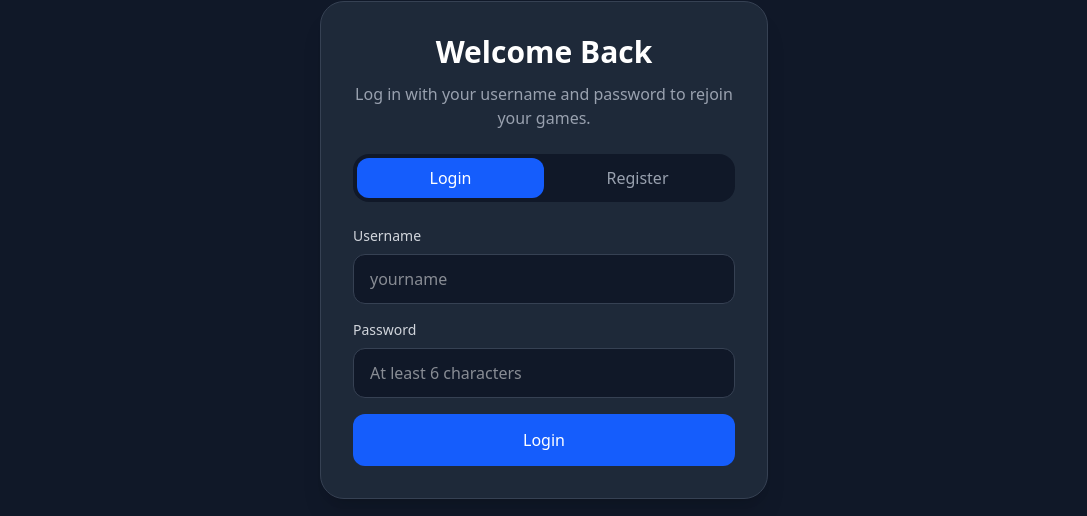
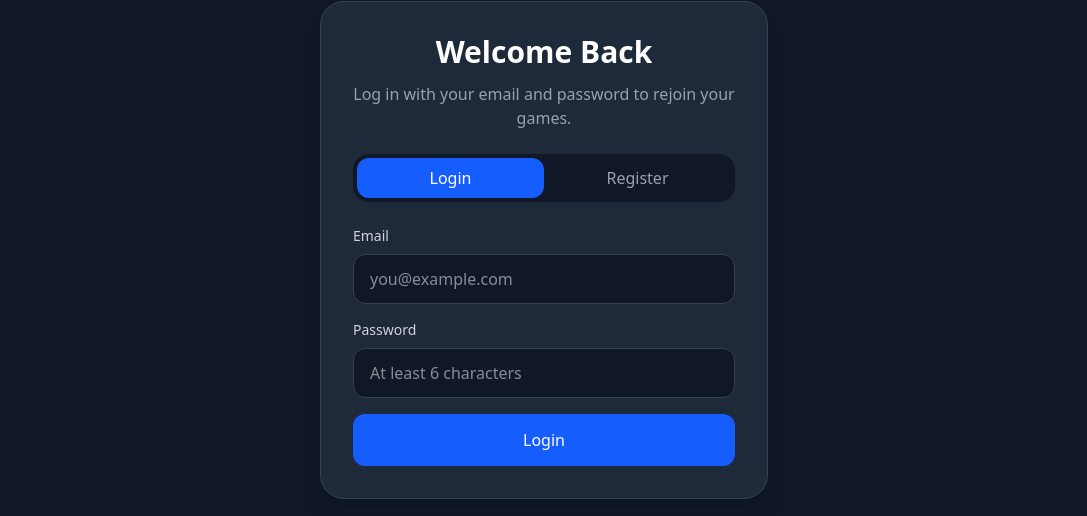
Before and after one commit to Iftekhar-Mahi/2_player_online_game, a React (Vite) app: page /login in a window 1280 px wide. Shown: the part 182-698 px from the top of the page, without its empty margins (96-1183 px from the left). Built offline with nearby package versions, Linux system fonts and the light colour scheme.

Commit message:
added email again

```diff
--- a/src/components/auth/LoginPage.jsx
+++ b/src/components/auth/LoginPage.jsx
@@ -7,6 +7,7 @@ export default function LoginPage() {
   const [mode, setMode] = useState('login');
   const [form, setForm] = useState({
     username: '',
+    email: '',
     password: ''
   });
   const [error, setError] = useState('');
@@ -37,6 +38,7 @@ export default function LoginPage() {
     try {
       if (isRegister) {
         await signUp({
+          email: form.email.trim(),
           username: form.username,
           password: form.password
         });
@@ -44,7 +46,7 @@ export default function LoginPage() {
         setSuccess('Account created. You can now start playing.');
       } else {
         await signIn({
-          username: form.username,
+          email: form.email.trim(),
           password: form.password
         });
       }
@@ -60,8 +62,8 @@ export default function LoginPage() {
       </h2>
       <p className="mx-auto mb-6 max-w-sm text-center text-sm text-gray-400 sm:text-base">
         {isRegister
-          ? 'Pick a unique username and password so players can log in from any device.'
-          : 'Log in with your username and password to rejoin your games.'}
+          ? 'Register with email, username, and password so players can log in from any device.'
+          : 'Log in with your email and password to rejoin your games.'}
       </p>
 
       <div className="mb-6 grid grid-cols-2 rounded-2xl bg-gray-900 p-1">
@@ -90,6 +92,7 @@ export default function LoginPage() {
       </div>
 
       <form onSubmit={handleSubmit} className="flex flex-col gap-4">
+        {isRegister && (
           <label className="text-left">
             <span className="mb-2 block text-sm font-medium text-gray-300">Username</span>
             <input
@@ -97,7 +100,7 @@ export default function LoginPage() {
               value={form.username}
               onChange={(event) => updateField('username', normalizeUsername(event.target.value))}
               className="w-full rounded-xl border border-gray-700 bg-gray-900 px-4 py-3 text-white focus:border-blue-500 focus:outline-none"
-            required
+              required={isRegister}
               minLength={3}
               maxLength={24}
               pattern="[a-z0-9_]{3,24}"
@@ -105,6 +108,22 @@ export default function LoginPage() {
               autoCapitalize="none"
               autoCorrect="off"
               autoComplete="username"
+            />
+          </label>
+        )}
+
+        <label className="text-left">
+          <span className="mb-2 block text-sm font-medium text-gray-300">Email</span>
+          <input
+            type="email"
+            value={form.email}
+            onChange={(event) => updateField('email', event.target.value)}
+            className="w-full rounded-xl border border-gray-700 bg-gray-900 px-4 py-3 text-white focus:border-blue-500 focus:outline-none"
+            required
+            placeholder="you@example.com"
+            autoCapitalize="none"
+            autoCorrect="off"
+            autoComplete={isRegister ? 'email' : 'username'}
           />
         </label>
 
--- a/src/hooks/useAuth.js
+++ b/src/hooks/useAuth.js
@@ -2,13 +2,10 @@ import { createContext, createElement, useContext, useEffect, useState } from 'r
 import { supabase } from '../lib/supabase';
 
 const AuthContext = createContext(null);
-const USERNAME_EMAIL_DOMAIN = 'players.local';
 
 const normalizeUsername = (value) => value.trim().toLowerCase();
 
 const isValidUsername = (value) => /^[a-z0-9_]{3,24}$/.test(value);
-
-const usernameToAuthEmail = (username) => `${username}@${USERNAME_EMAIL_DOMAIN}`;
 
 const mapAuthError = (error, normalizedUsername) => {
   const message = error?.message?.toLowerCase() ?? '';
@@ -23,7 +20,7 @@ const mapAuthError = (error, normalizedUsername) => {
   }
 
   if (message.includes('invalid login credentials')) {
-    return new Error('Invalid username or password.');
+    return new Error('Invalid email or password.');
   }
 
   return error;
@@ -136,7 +133,7 @@ export function AuthProvider({ children }) {
     };
   }, []);
 
-  const signUp = async ({ username, password }) => {
+  const signUp = async ({ email, username, password }) => {
     setLoading(true);
     const normalizedUsername = normalizeUsername(username);
 
@@ -144,8 +141,6 @@ export function AuthProvider({ children }) {
       setLoading(false);
       throw new Error('Username must be 3-24 characters and use only letters, numbers, or underscores.');
     }
-
-    const email = usernameToAuthEmail(normalizedUsername);
 
     const { data, error } = await supabase.auth.signUp({
       email,
@@ -176,16 +171,8 @@ export function AuthProvider({ children }) {
     return data;
   };
 
-  const signIn = async ({ username, password }) => {
+  const signIn = async ({ email, password }) => {
     setLoading(true);
-    const normalizedUsername = normalizeUsername(username);
-
-    if (!isValidUsername(normalizedUsername)) {
-      setLoading(false);
-      throw new Error('Enter the username you registered with.');
-    }
-
-    const email = usernameToAuthEmail(normalizedUsername);
 
     const { data, error } = await supabase.auth.signInWithPassword({
       email,
@@ -194,7 +181,7 @@ export function AuthProvider({ children }) {
 
     if (error) {
       setLoading(false);
-      throw mapAuthError(error, normalizedUsername);
+      throw error;
     }
 
     setUser(data.user);
```
Also changed, not shown: 3 other files (tests, documents, lock files or other folders). Lines whose indentation alone changed are shown as unchanged.
